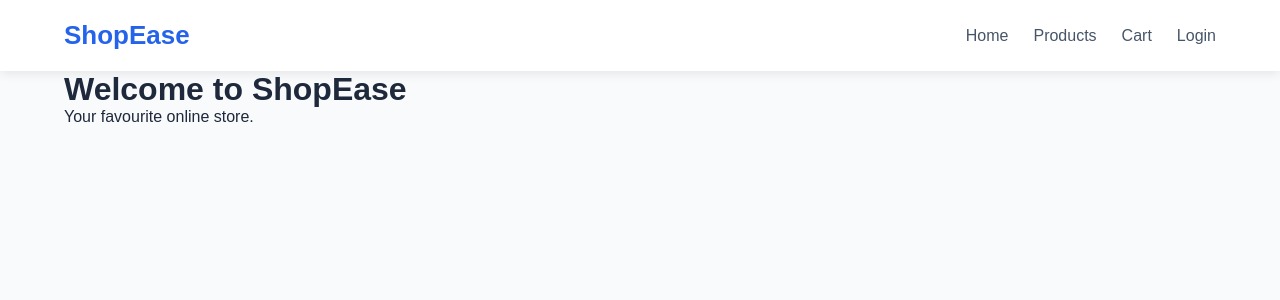
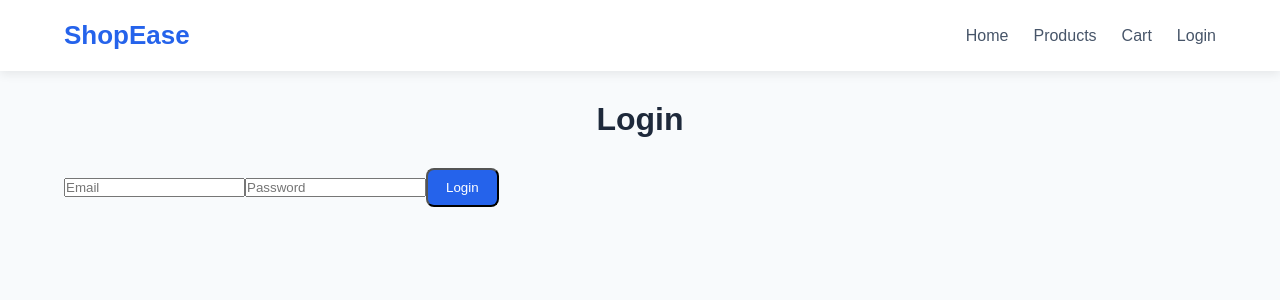
Before and after one commit to amanigodswill-droid/ecommerce-store, a React (Vite) app: page /login in a window 1280 px wide. Shown: the top 300 px of the page. Built offline with nearby package versions, Linux system fonts and the light colour scheme.

Commit message:
Added authentication and protected checkout route

```diff
--- a/src/App.jsx
+++ b/src/App.jsx
@@ -12,6 +12,7 @@ import Login from "./pages/Login";
 import Checkout from "./pages/Checkout";
 import ProductDetails from "./pages/ProductDetails";
 import Navbar from "./components/Navbar";
+import ProtectedRoute from "./components/ProtectedRoute";
 
 
 function App(){
@@ -58,8 +59,12 @@ element={<Login/>}
 
 
 <Route
-path="/checkout"
-element={<Checkout/>}
+  path="/checkout"
+  element={
+    <ProtectedRoute>
+      <Checkout />
+    </ProtectedRoute>
+  }
 />
 
 
--- a/src/Pages/Checkout.jsx
+++ b/src/Pages/Checkout.jsx
@@ -1,20 +1,20 @@
-function Checkout(){
+function Checkout() {
 
-return(
+  return (
 
-<div className="container">
+    <div className="container">
 
-<h1>
-Welcome to your checkout page
-</h1>
+      <h1 className="page-title">
+        Checkout
+      </h1>
 
-<p>
-Your favourite online store.
-</p>
+      <p>
+        You are logged in and can proceed with your purchase.
+      </p>
 
-</div>
+    </div>
 
-)
+  );
 
 }
 
--- a/src/Pages/Home.jsx
+++ b/src/Pages/Home.jsx
@@ -9,7 +9,7 @@ Welcome to ShopEase
 </h1>
 
 <p>
-Your favourite online store.
+Your favourite online store.Get all your products at the best prices.
 </p>
 
 </div>
--- a/src/Pages/Login.jsx
+++ b/src/Pages/Login.jsx
@@ -1,20 +1,71 @@
-function Login(){
+import { useContext, useState } from "react";
+import { useNavigate } from "react-router-dom";
+import { AuthContext } from "../context/AuthContext";
 
-return(
+function Login() {
 
-<div className="container">
+  const [email, setEmail] = useState("");
+  const [password, setPassword] = useState("");
 
-<h1>
-Welcome to ShopEase
-</h1>
+  const { login } = useContext(AuthContext);
 
-<p>
-Your favourite online store.
-</p>
+  const navigate = useNavigate();
 
-</div>
+  function handleSubmit(event) {
 
-)
+    event.preventDefault();
+
+    if (!email || !password) {
+      alert("Please fill in all fields.");
+      return;
+    }
+
+    login();
+
+    navigate("/checkout");
+
+  }
+
+  return (
+
+    <div className="container">
+
+      <h1 className="page-title">
+        Login
+      </h1>
+
+      <form
+        className="login-form"
+        onSubmit={handleSubmit}
+      >
+
+        <input
+          type="email"
+          placeholder="Email"
+          value={email}
+          onChange={(event) =>
+            setEmail(event.target.value)
+          }
+        />
+
+        <input
+          type="password"
+          placeholder="Password"
+          value={password}
+          onChange={(event) =>
+            setPassword(event.target.value)
+          }
+        />
+
+        <button className="btn">
+          Login
+        </button>
+
+      </form>
+
+    </div>
+
+  );
 
 }
 
--- /dev/null
+++ b/src/components/ProtectedRoute.jsx
@@ -0,0 +1,16 @@
+import { useContext } from "react";
+import { Navigate } from "react-router-dom";
+import { AuthContext } from "../context/AuthContext";
+
+function ProtectedRoute({ children }) {
+
+  const { isLoggedIn } = useContext(AuthContext);
+
+  if (!isLoggedIn) {
+    return <Navigate to="/login" replace />;
+  }
+
+  return children;
+}
+
+export default ProtectedRoute;
--- /dev/null
+++ b/src/context/AuthContext.jsx
@@ -0,0 +1,30 @@
+import { createContext, useState } from "react";
+
+export const AuthContext = createContext();
+
+function AuthProvider({ children }) {
+
+  const [isLoggedIn, setIsLoggedIn] = useState(false);
+
+  function login() {
+    setIsLoggedIn(true);
+  }
+
+  function logout() {
+    setIsLoggedIn(false);
+  }
+
+  return (
+    <AuthContext.Provider
+      value={{
+        isLoggedIn,
+        login,
+        logout,
+      }}
+    >
+      {children}
+    </AuthContext.Provider>
+  );
+}
+
+export default AuthProvider;
--- a/src/main.jsx
+++ b/src/main.jsx
@@ -6,6 +6,7 @@ import App from "./App.jsx";
 import "./index.css";
 import "./App.css";
 import CartProvider from "./context/CartContext";
+import AuthProvider from "./context/AuthContext";
 
 ReactDOM
 .createRoot(
@@ -15,9 +16,11 @@ document.getElementById("root")
 .render(
 
 <React.StrictMode>
+<AuthProvider>
 <CartProvider>
   <App />
 </CartProvider>
+</AuthProvider>
 
 </React.StrictMode>
 );
```
Also changed, not shown: src/App.css (line endings or trailing spaces).
